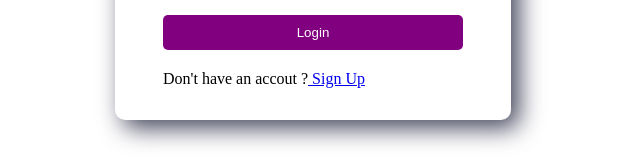
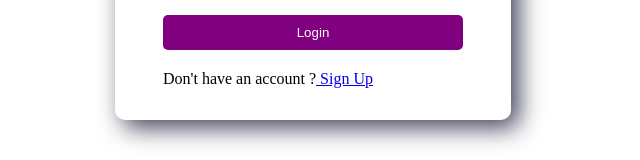
Before and after one commit to deepakxramani/auth_mern_app, a React (Create React App) app in the folder frontend/: page /login in a window 1280 px wide. Shown: the part 478-638 px from the top of the page, without its empty margins (335-975 px from the left). Built offline with nearby package versions, Linux system fonts and the light colour scheme; no server answers.

Commit message:
fixed minor typos

```diff
--- a/frontend/src/pages/Login.js
+++ b/frontend/src/pages/Login.js
@@ -90,7 +90,7 @@ const Login = () => {
           />
         </div>
         <button>Login</button>
-        <span>Don't have an accout ?
+        <span>Don't have an account ?
            <Link to="/signup" > Sign Up</Link>
         </span>
       </form>
--- a/frontend/src/pages/Signup.js
+++ b/frontend/src/pages/Signup.js
@@ -100,7 +100,7 @@ const Signup = () => {
           />
         </div>
         <button>Sign Up</button>
-        <span>Already have an accout ?
+        <span>Already have an account ?
           <Link to="/login"> Login</Link>
         </span>
       </form>
```
